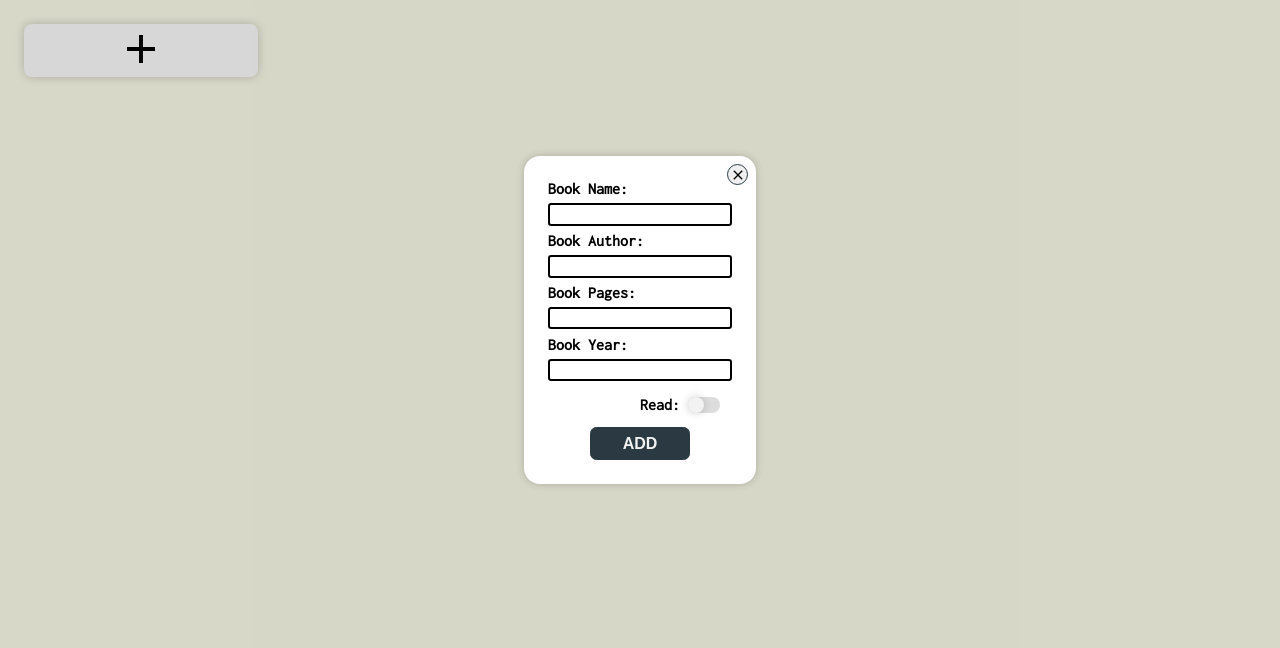
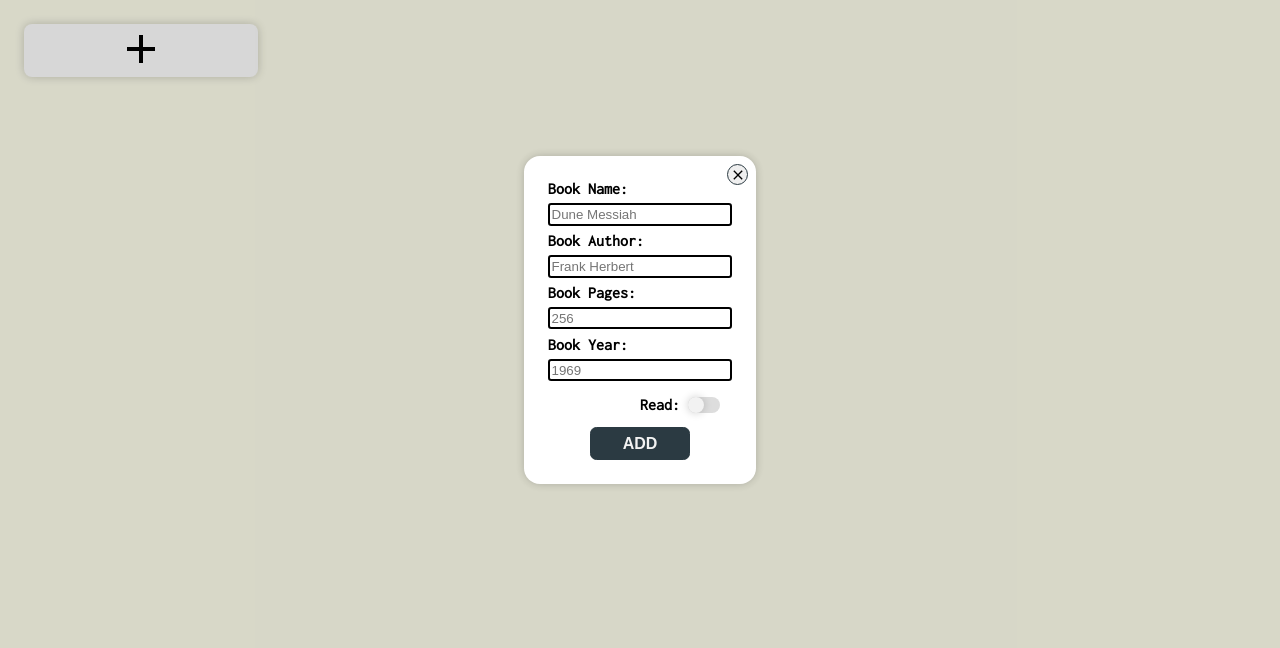
Before and after one commit to yvesaur/book-library, a plain HTML site: page index.html in a window 1280 px wide. Both pictures are taken after a click on the button 140 px from the left and 130 px from the top of the page. Shown: the part 80-728 px from the top of the page. Drawn offline with Linux system fonts and the light colour scheme.

Commit message:
Add placeholder for form inputs

```diff
--- a/index.html
+++ b/index.html
@@ -92,12 +92,14 @@
 					<input
 						type="text"
 						id="bookName"
+						placeholder="Dune Messiah"
 						required />
 
 					<label for="bookAuthor"><b>Book Author: </b></label>
 					<input
 						type="text"
 						id="bookAuthor"
+						placeholder="Frank Herbert"
 						required />
 
 					<label for="bookPages"><b>Book Pages: </b></label>
@@ -106,6 +108,7 @@
 						id="bookPages"
 						min="1"
 						max="5000"
+						placeholder="256"
 						required />
 
 					<label for="bookYear"><b>Book Year: </b></label>
@@ -114,6 +117,7 @@
 						id="bookYear"
 						min="1"
 						max="9999"
+						placeholder="1969"
 						required />
 
 					<div class="addBook-status">
```
